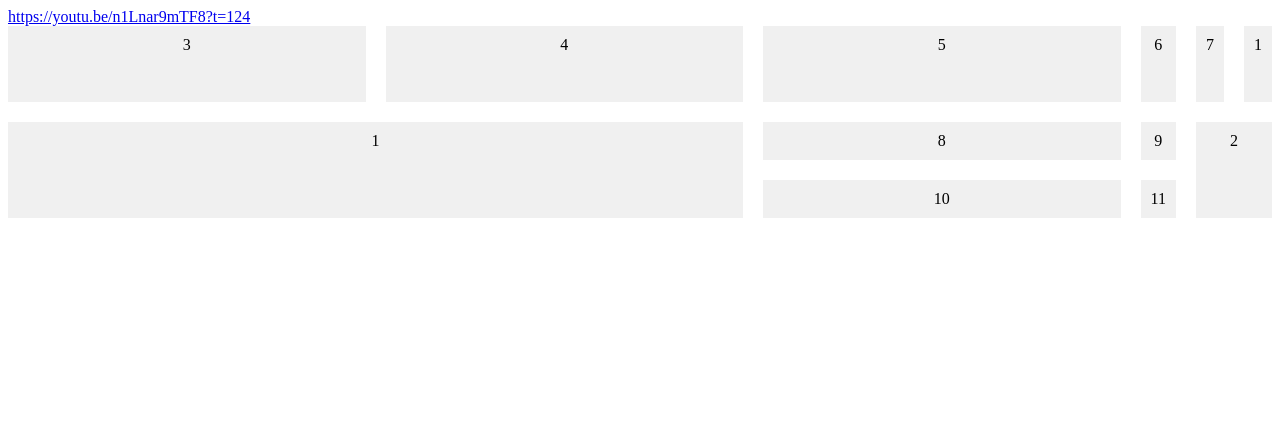
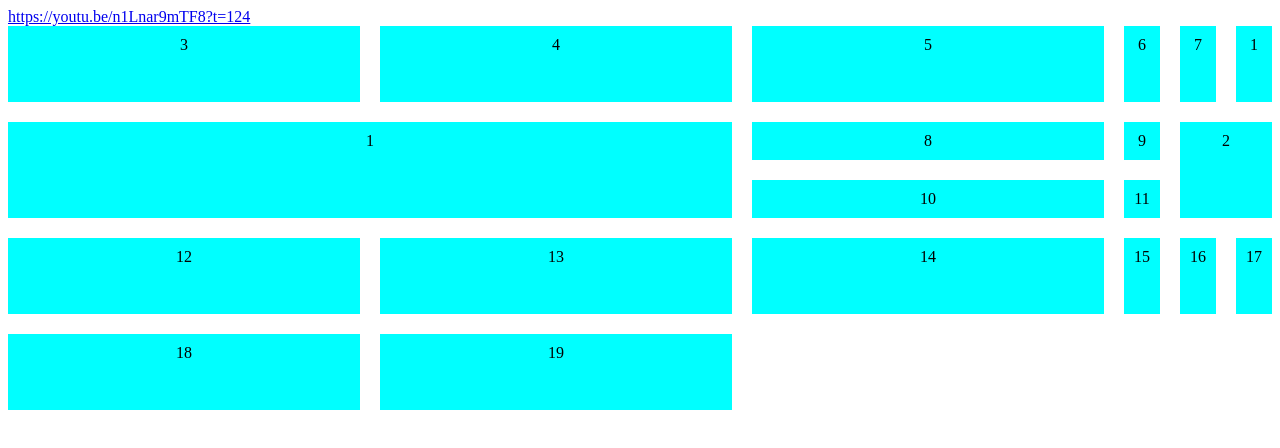
Before and after one commit to joseanpdp/void, a plain HTML site: page index.html in a window 1280 px wide. Drawn offline with Linux system fonts and the light colour scheme.

Commit message:
Update index.html

```diff
--- a/index.html
+++ b/index.html
@@ -8,10 +8,10 @@
         grid-gap:20px;
         grid-template-columns: 1fr 1fr 1fr;
         grid-template-rows: 2fr 1fr 1fr;
-        grid-auto-rows: 2f;                   /*https://youtu.be/n1Lnar9mTF8?t=935*/
+        grid-auto-rows: 2fr;                   /*https://youtu.be/n1Lnar9mTF8?t=935*/
      }
      main > div {
-        background:#f0f0f0;
+        background:#0ff;
         padding:10px;
         text-align:center;
      }
@@ -39,6 +39,14 @@
     <div>9</div>
     <div>10</div>
     <div>11</div>
+    <div>12</div>
+    <div>13</div>
+    <div>14</div>
+    <div>15</div>
+    <div>16</div>
+    <div>17</div>
+    <div>18</div>
+    <div>19</div>
   </div>
 </body>
 </html>
```
